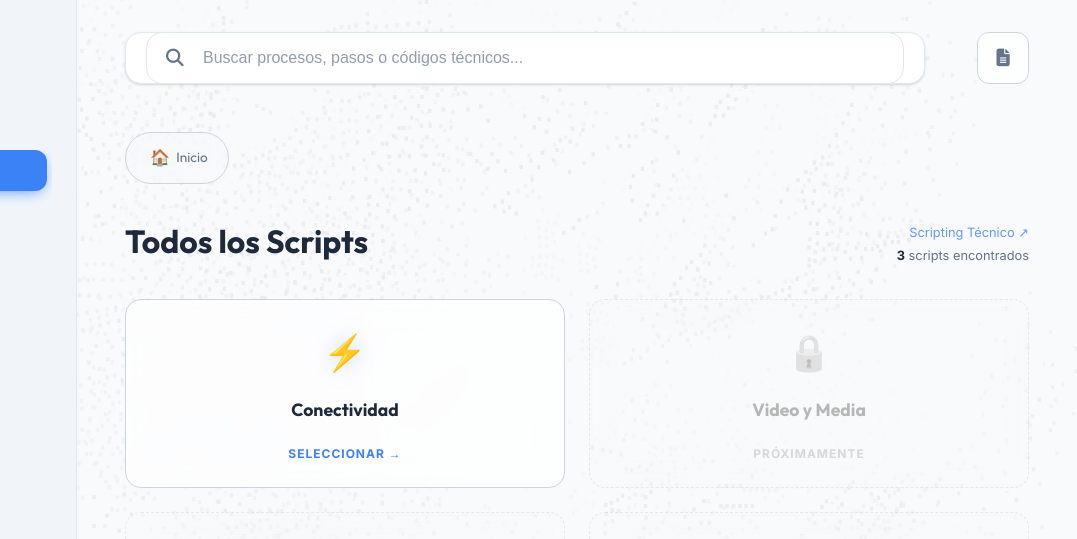
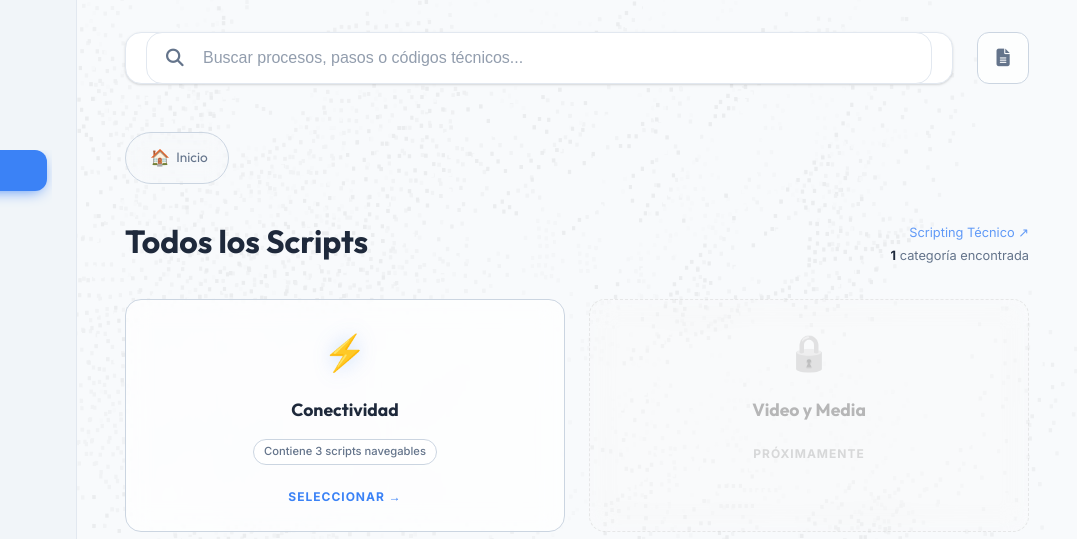
Before and after one commit to gonzalogramagia/apex, a website built with Vite: page index.html in a window 1280 px wide. Shown: the top 539 px of the page, 203-1280 px from the left. Built offline with nearby package versions, Linux system fonts and the light colour scheme.

Commit message:
feat: enhance UI labels and search bar width calculation

```diff
--- a/index.html
+++ b/index.html
@@ -110,7 +110,7 @@
             <section class="content-header">
                 <h2 id="current-category">Todos los Scripts</h2>
                 <div class="stats">
-                    <span id="script-count">0</span> scripts encontrados
+                    <span id="script-count">0</span> subcategorías encontradas
                 </div>
             </section>
 
--- a/main.js
+++ b/main.js
@@ -577,37 +577,34 @@ function renderScripts() {
         return matchesCategory && matchesSearch;
     });
 
+    let resultLabel = '';
     if (searchQuery) {
         totalScriptsInView = filteredScripts.filter(s => !s.locked).length;
+        resultLabel = totalScriptsInView === 1 ? 'coincidencia encontrada' : 'coincidencias encontradas';
     } else if (currentFilter === 'all') {
-        totalScriptsInView = activeScripts.length;
+        const mainCategories = [
+            'Conectividad', 'Video y Media', 'Voz Fija', 'UCAAS & Colaboración',
+            'Cloud', 'Data Center', 'Seguridad', 'Innovación', 'Móvil',
+            'Servicios Especiales', 'Contingencia ICD', 'SPAM-WHITELIST'
+        ];
+        totalScriptsInView = mainCategories.filter(cat => scripts.some(s => s.category === cat || (cat === 'Conectividad' && conectividadSubs.includes(s.category)))).length;
+        resultLabel = totalScriptsInView === 1 ? 'categoría encontrada' : 'categorías encontradas';
     } else if (currentFilter === 'Conectividad') {
-        totalScriptsInView = activeScripts.filter(s => conectividadSubs.includes(s.category)).length;
+        totalScriptsInView = conectividadSubs.filter(sub => scripts.some(s => s.category === sub)).length;
+        resultLabel = totalScriptsInView === 1 ? 'subcategoría encontrada' : 'subcategorías encontradas';
     } else {
         totalScriptsInView = activeScripts.filter(s => s.category === currentFilter).length;
+        resultLabel = totalScriptsInView === 1 ? 'ítem encontrado' : 'ítems encontrados';
     }
+
     const stats = document.querySelector('.stats');
     if (searchQuery) {
         currentCategoryTitle.textContent = 'Búsqueda General';
-        stats.innerHTML = `<a href="https://knowb2b.telecom.com.ar/getf.php?f=scripting_tecnico/html/menu_soporte.html" target="_blank" class="original-script-link">Scripting Técnico ↗</a><span><span id="script-count">${totalScriptsInView}</span> ${totalScriptsInView === 1 ? 'coincidencia encontrada' : 'coincidencias encontradas'}</span>`;
     } else {
         // Reset count text if not searching
-        // But also check if we need to reset the category title?
-        // The category title is usually set by filterByCategory, BUT since we are here the searchQuery might have cleared
-        // If searchQuery is empty, we should theoretically ensure the title matches the filter.
-        // The filterByCategory function updates currentCategoryTitle, so usually it's fine.
-        // However, if the user types and then deletes, we want the title to go back.
-
-        // Let's re-apply the current filter title logic just in case:
         if (currentFilter === 'all') {
             currentCategoryTitle.textContent = 'Todos los Scripts';
         } else {
-            // Find button text again? Or just use currentFilter.
-            // Usually currentFilter is the name, but sometimes it might be "Conectividad" which is fine.
-            // To be safe let's leave the title as is if not searching, assuming filterByCategory set it correctly?
-            // Actually, if I search "foo", title becomes "Búsqueda General". If I clear "foo", title remains "Búsqueda General" unless I fix it.
-
-            // So yes, we need to reset it.
             const activeBtn = Array.from(categoryButtons).find(btn => btn.dataset.category === currentFilter);
             if (activeBtn) {
                 currentCategoryTitle.textContent = activeBtn.innerText.replace(/[▲▼]/g, '').trim();
@@ -617,8 +614,8 @@ function renderScripts() {
                 else currentCategoryTitle.textContent = currentFilter;
             }
         }
-        stats.innerHTML = `<a href="https://knowb2b.telecom.com.ar/getf.php?f=scripting_tecnico/html/menu_soporte.html" target="_blank" class="original-script-link">Scripting Técnico ↗</a><span><span id="script-count">${totalScriptsInView}</span> scripts encontrados</span>`;
     }
+    stats.innerHTML = `<a href="https://knowb2b.telecom.com.ar/getf.php?f=scripting_tecnico/html/menu_soporte.html" target="_blank" class="original-script-link">Scripting Técnico ↗</a><span><span id="script-count">${totalScriptsInView}</span> ${resultLabel}</span>`;
 
     // 3. Main Category Hub (Home View)
     if (currentFilter === 'all' && !searchQuery) {
@@ -629,14 +626,15 @@ function renderScripts() {
         ];
 
         scriptsGrid.innerHTML = mainCategories.map(cat => {
-            const hasScripts = scripts.some(s => s.category === cat ||
-                (cat === 'Conectividad' && conectividadSubs.includes(s.category)));
+            const catScripts = scripts.filter(s => !s.locked && !s.isHidden && (s.category === cat || (cat === 'Conectividad' && conectividadSubs.includes(s.category))));
+            const hasScripts = catScripts.length > 0;
 
             return `
                 <div class="category-card ${!hasScripts ? 'is-locked' : ''}"
                      ${hasScripts ? `onclick="filterByCategory('${cat}')"` : ''}>
                     <div class="cat-card-icon">${hasScripts ? '⚡' : '🔒'}</div>
                     <h3>${cat}</h3>
+                    ${hasScripts ? `<div class="cat-pill">Contiene ${catScripts.length} ${catScripts.length === 1 ? 'script navegable' : 'scripts navegables'}</div>` : ''}
                     <span class="cat-card-link">${hasScripts ? 'Seleccionar →' : 'Próximamente'}</span>
                 </div>
             `;
@@ -647,13 +645,15 @@ function renderScripts() {
     // 4. Conectividad Category Hub
     if (currentFilter === 'Conectividad' && !searchQuery) {
         scriptsGrid.innerHTML = conectividadSubs.map(sub => {
-            const hasScripts = scripts.some(s => s.category === sub);
+            const subScripts = scripts.filter(s => !s.locked && !s.isHidden && s.category === sub);
+            const hasScripts = subScripts.length > 0;
 
             return `
                 <div class="category-card ${!hasScripts ? 'is-locked' : ''}"
                      ${hasScripts ? `onclick="filterByCategory('${sub}')"` : ''}>
                     <div class="cat-card-icon">${hasScripts ? '📁' : '🔒'}</div>
                     <h3>${sub}</h3>
+                    ${hasScripts ? `<div class="cat-pill">Contiene ${subScripts.length} ${subScripts.length === 1 ? 'script navegable' : 'scripts navegables'}</div>` : ''}
                     <span class="cat-card-link">${hasScripts ? 'Explorar scripts →' : 'Próximamente'}</span>
                 </div>
             `;
--- a/style.css
+++ b/style.css
@@ -383,7 +383,8 @@ h3,
     /* More rounded */
     padding: 0 1.25rem;
     width: 100%;
-    max-width: 800px;
+    flex-grow: 1;
+    max-width: none;
     height: 52px;
     transition: all 0.3s cubic-bezier(0.4, 0, 0.2, 1);
     box-shadow: 0 4px 6px -1px rgba(0, 0, 0, 0.1), 0 2px 4px -1px rgba(0, 0, 0, 0.06);
@@ -1478,6 +1479,18 @@ h3,
     /* Hide description for more compactness if desired, or keep it small */
 }
 
+.cat-pill {
+    background: var(--glass-bg);
+    border: 1px solid var(--glass-border);
+    padding: 0.2rem 0.6rem;
+    border-radius: 100px;
+    font-size: 0.7rem;
+    color: var(--text-secondary);
+    display: inline-block;
+    margin: 0.15rem 0;
+    font-weight: 500;
+}
+
 .cat-card-link {
     font-size: 0.75rem;
     color: var(--accent-primary);
```
